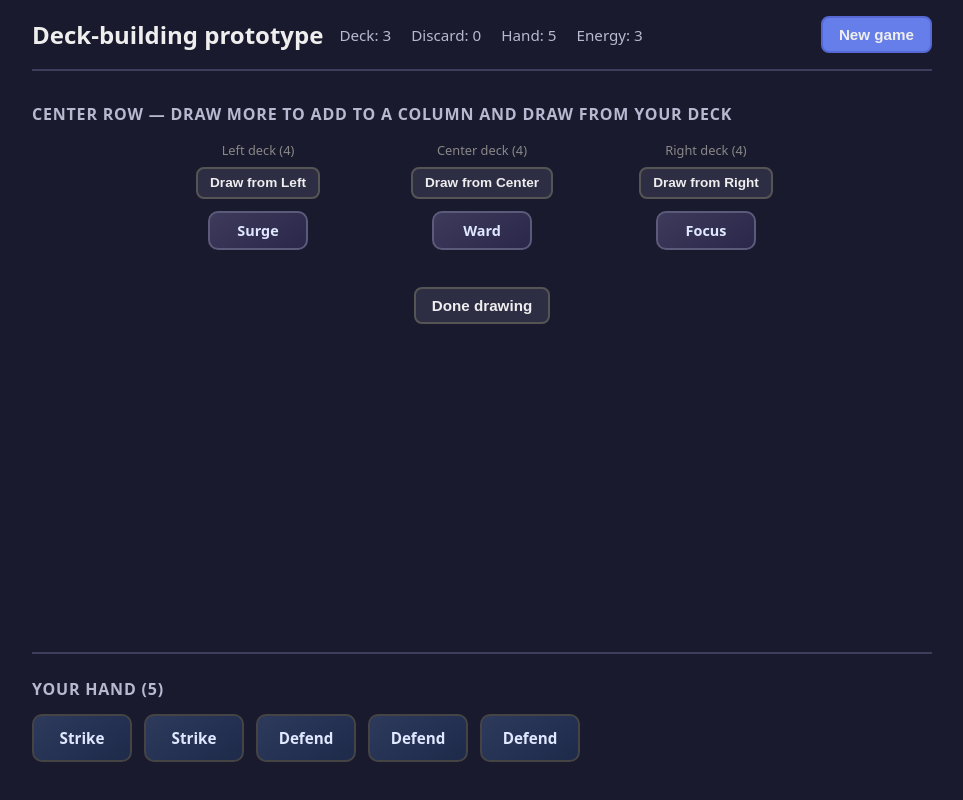
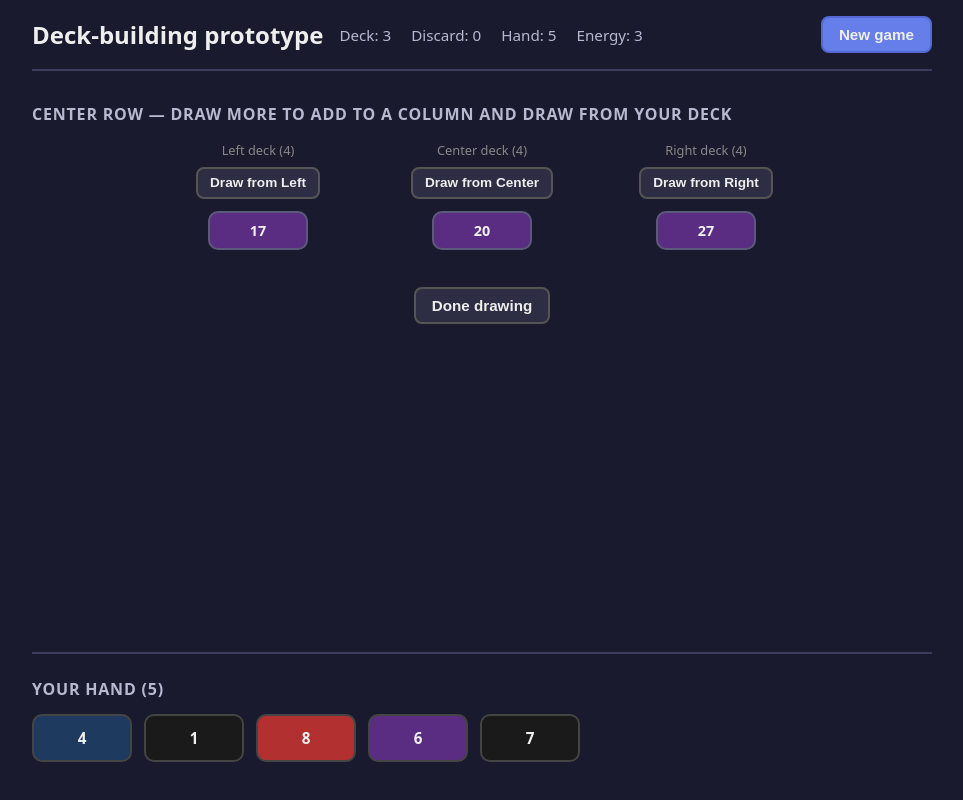
Before and after one commit to Mark-David-Hill/experiments, a React (Vite) app in the folder deck-building-prototype/: page / in a window 1280 px wide. Both pictures are taken after a click on the button "Start game". Shown: the top 800 px of the page, without its empty margins (158-1121 px from the left). Built offline with nearby package versions, Linux system fonts and the light colour scheme.

Commit message:
Adds placeholder numbers for card names and colored card backgrounds

```diff
--- a/deck-building-prototype/src/App.jsx
+++ b/deck-building-prototype/src/App.jsx
@@ -4,6 +4,8 @@ import {
   MARKET_CARDS,
   CENTER_DECK_DEFS,
   CENTER_DECK_LABELS,
+  CARD_COLORS,
+  getCardTextColor,
   createCardInstance,
 } from './data/cards'
 import './App.css'
@@ -218,7 +220,14 @@ function App() {
                   </button>
                   <div className="center-cards-column">
                     {(centerColumns[i] || []).map((card) => (
-                      <div key={card.instanceId} className="card center-card">
+                      <div
+                        key={card.instanceId}
+                        className="card center-card"
+                        style={{
+                          background: CARD_COLORS[card.color] ?? '#444',
+                          color: getCardTextColor(card.color),
+                        }}
+                      >
                         {card.name}
                       </div>
                     ))}
@@ -238,7 +247,14 @@ function App() {
                 <span className="placeholder">No cards in hand</span>
               )}
               {hand.map((card) => (
-                <div key={card.instanceId} className="card in-hand display-only">
+                <div
+                  key={card.instanceId}
+                  className="card in-hand display-only"
+                  style={{
+                    background: CARD_COLORS[card.color] ?? '#444',
+                    color: getCardTextColor(card.color),
+                  }}
+                >
                   {card.name}
                   {card.cost > 0 && <span className="cost">{card.cost}</span>}
                 </div>
@@ -257,7 +273,14 @@ function App() {
                 <span className="placeholder">Play cards from hand</span>
               )}
               {played.map((card) => (
-                <div key={card.instanceId} className="card played">
+                <div
+                  key={card.instanceId}
+                  className="card played"
+                  style={{
+                    background: CARD_COLORS[card.color] ?? '#444',
+                    color: getCardTextColor(card.color),
+                  }}
+                >
                   {card.name}
                 </div>
               ))}
@@ -273,6 +296,10 @@ function App() {
                   type="button"
                   className="card in-hand"
                   onClick={() => playCard(card)}
+                  style={{
+                    background: CARD_COLORS[card.color] ?? '#444',
+                    color: getCardTextColor(card.color),
+                  }}
                 >
                   {card.name}
                   {card.cost > 0 && <span className="cost">{card.cost}</span>}
@@ -293,6 +320,10 @@ function App() {
                   type="button"
                   className="card market-card"
                   onClick={() => acquire(card)}
+                  style={{
+                    background: CARD_COLORS[card.color] ?? '#444',
+                    color: getCardTextColor(card.color),
+                  }}
                 >
                   {card.name}
                   <span className="cost">{card.cost}</span>
--- a/deck-building-prototype/src/data/cards.js
+++ b/deck-building-prototype/src/data/cards.js
@@ -1,48 +1,64 @@
-// Card definitions for deck-building prototype
-// { id, name, cost } — cost is used to acquire from market
+// Card definitions: { id, name (number string), cost, color }
+// color is a key in CARD_COLORS (background); text is light or dark for contrast
+
+export const CARD_COLORS = {
+  black: '#1a1a1a',
+  white: '#f0f0f0',
+  red: '#b33030',
+  darkBlue: '#1e3a5f',
+  gold: '#c9a227',
+  violet: '#5a2d82',
+}
+
+/** Use dark text for these backgrounds so it's readable */
+const LIGHT_BG = new Set(['white', 'gold'])
+
+export function getCardTextColor(colorKey) {
+  return LIGHT_BG.has(colorKey) ? '#1a1a1a' : '#f0f0f0'
+}
 
 // Need more than HAND_SIZE (5) so there are cards left to draw when pushing from center columns
 export const STARTER_CARDS = [
-  { id: 'strike', name: 'Strike', cost: 0 },
-  { id: 'strike-2', name: 'Strike', cost: 0 },
-  { id: 'strike-3', name: 'Strike', cost: 0 },
-  { id: 'strike-4', name: 'Strike', cost: 0 },
-  { id: 'defend', name: 'Defend', cost: 0 },
-  { id: 'defend-2', name: 'Defend', cost: 0 },
-  { id: 'defend-3', name: 'Defend', cost: 0 },
-  { id: 'defend-4', name: 'Defend', cost: 0 },
+  { id: 's1', name: '1', cost: 0, color: 'black' },
+  { id: 's2', name: '2', cost: 0, color: 'white' },
+  { id: 's3', name: '3', cost: 0, color: 'red' },
+  { id: 's4', name: '4', cost: 0, color: 'darkBlue' },
+  { id: 's5', name: '5', cost: 0, color: 'gold' },
+  { id: 's6', name: '6', cost: 0, color: 'violet' },
+  { id: 's7', name: '7', cost: 0, color: 'black' },
+  { id: 's8', name: '8', cost: 0, color: 'red' },
 ]
 
 export const MARKET_CARDS = [
-  { id: 'slash', name: 'Slash', cost: 1 },
-  { id: 'block', name: 'Block', cost: 1 },
-  { id: 'draw-card', name: 'Draw', cost: 2 },
-  { id: 'heal', name: 'Heal', cost: 2 },
-  { id: 'power-strike', name: 'Power Strike', cost: 3 },
+  { id: 'm1', name: '9', cost: 1, color: 'darkBlue' },
+  { id: 'm2', name: '10', cost: 1, color: 'gold' },
+  { id: 'm3', name: '11', cost: 2, color: 'violet' },
+  { id: 'm4', name: '12', cost: 2, color: 'white' },
+  { id: 'm5', name: '13', cost: 3, color: 'red' },
 ]
 
 // Three center decks — one card is drawn from each at start of turn; player can push to draw more.
 export const CENTER_DECK_DEFS = [
   [
-    { id: 'c1-a', name: 'Bolt', cost: 0 },
-    { id: 'c1-b', name: 'Spark', cost: 0 },
-    { id: 'c1-c', name: 'Flare', cost: 0 },
-    { id: 'c1-d', name: 'Surge', cost: 0 },
-    { id: 'c1-e', name: 'Jolt', cost: 0 },
+    { id: 'c1-a', name: '14', cost: 0, color: 'red' },
+    { id: 'c1-b', name: '15', cost: 0, color: 'darkBlue' },
+    { id: 'c1-c', name: '16', cost: 0, color: 'gold' },
+    { id: 'c1-d', name: '17', cost: 0, color: 'violet' },
+    { id: 'c1-e', name: '18', cost: 0, color: 'black' },
   ],
   [
-    { id: 'c2-a', name: 'Shield', cost: 0 },
-    { id: 'c2-b', name: 'Ward', cost: 0 },
-    { id: 'c2-c', name: 'Barrier', cost: 0 },
-    { id: 'c2-d', name: 'Aegis', cost: 0 },
-    { id: 'c2-e', name: 'Guard', cost: 0 },
+    { id: 'c2-a', name: '19', cost: 0, color: 'white' },
+    { id: 'c2-b', name: '20', cost: 0, color: 'violet' },
+    { id: 'c2-c', name: '21', cost: 0, color: 'red' },
+    { id: 'c2-d', name: '22', cost: 0, color: 'darkBlue' },
+    { id: 'c2-e', name: '23', cost: 0, color: 'gold' },
   ],
   [
-    { id: 'c3-a', name: 'Draw', cost: 0 },
-    { id: 'c3-b', name: 'Scry', cost: 0 },
-    { id: 'c3-c', name: 'Peek', cost: 0 },
-    { id: 'c3-d', name: 'Focus', cost: 0 },
-    { id: 'c3-e', name: 'Rest', cost: 0 },
+    { id: 'c3-a', name: '24', cost: 0, color: 'black' },
+    { id: 'c3-b', name: '25', cost: 0, color: 'gold' },
+    { id: 'c3-c', name: '26', cost: 0, color: 'white' },
+    { id: 'c3-d', name: '27', cost: 0, color: 'violet' },
+    { id: 'c3-e', name: '28', cost: 0, color: 'red' },
   ],
 ]
 
```
Also changed, not shown: 1 other file (tests, documents, lock files or other folders).
